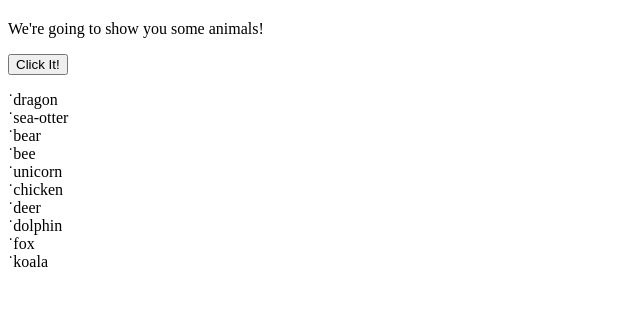
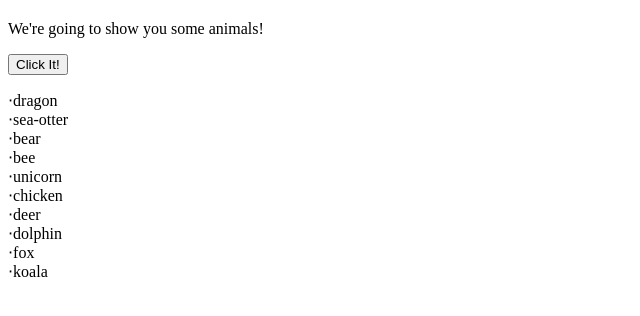
Before and after one commit to Jiayu0330/Arrays, a plain HTML site: page index.html in a window 1280 px wide. Both pictures are taken after a click on the button "Click It!". Shown: the part 46-362 px from the top of the page, without its empty margins (0-640 px from the left). Drawn offline with Linux system fonts and the light colour scheme.

Commit message:
Update index.html

```diff
--- a/index.html
+++ b/index.html
@@ -13,7 +13,7 @@
   listP = document.getElementById("list");
 
   function myFunction(item){
-    listP.innerHTML = listP.innerHTML + "˙" + item + "<br>";
+    listP.innerHTML = listP.innerHTML + "⋅" + item + "<br>";
   }
 
   </script>
```
